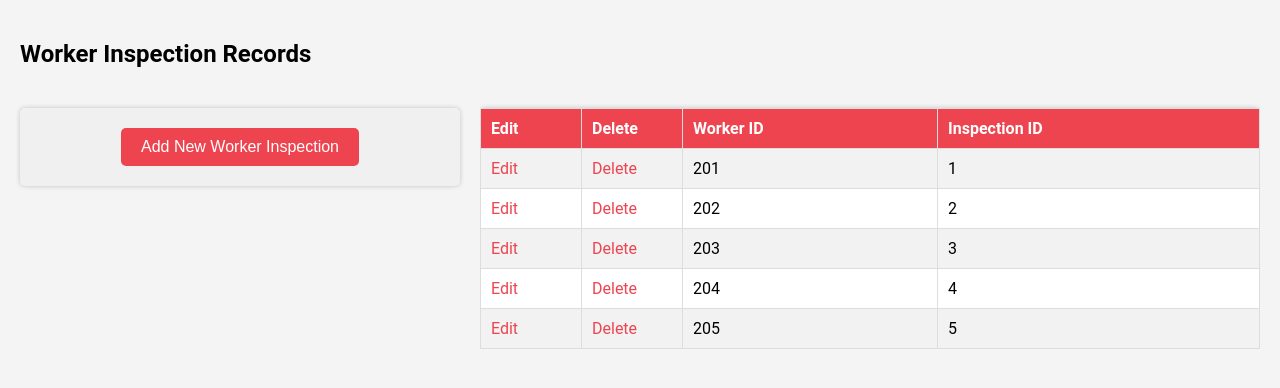
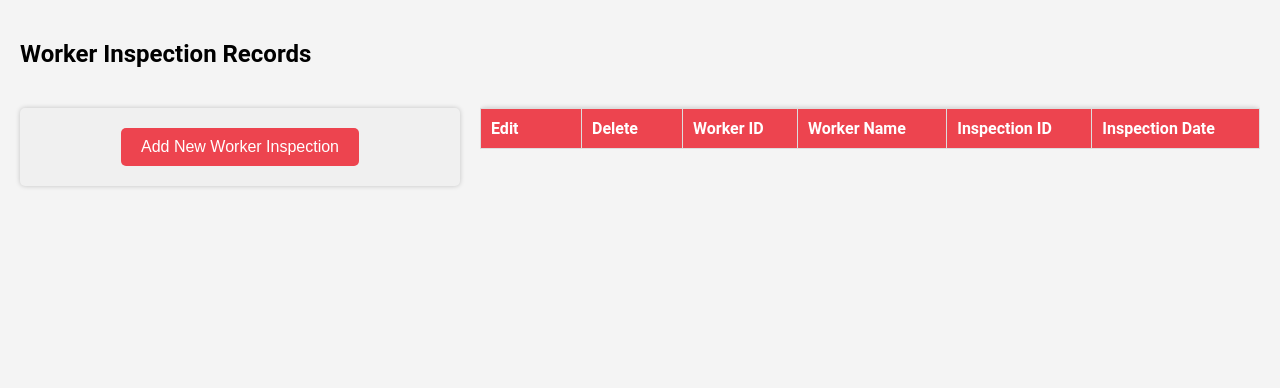
Before and after one commit to PiekoRocks/StreamLine, a Flask app: page /workers_inspections in a window 1280 px wide. Shown: the part 162-550 px from the top of the page. Run offline with Flask 3, Linux system fonts and the light colour scheme; tables that the repository leaves empty hold one stand-in row (values such as "Sample post"); lists and menus that the app fills with data are empty.

Commit message:
Adding CRUD operations for workers inspections. Add form doesn't work yet.

```diff
--- a/app.py
+++ b/app.py
@@ -364,12 +364,14 @@ def delete_worker(worker_id):
 
     return redirect(url_for('list_workers'))
 
+# ================== SHOW MAINTENANCE ==================
 @app.route('/maintenance')
 def show_maintenance():
     cursor.execute("SELECT * FROM Maintenance_Logs")
     maintenance = cursor.fetchall()
     return render_template('maintenance.html', maintenance=maintenance)
 
+# ================== LIST MAINTENANCE ==================
 # List Maintenance Records
 @app.route('/maintenance')
 def list_maintenance():
@@ -381,6 +383,7 @@ def list_maintenance():
     conn.close()
     return render_template('maintenance.html', maint_logs=maint_logs)
 
+# ================== ADD MAINTENANCE ==================
 # Add Maintenance Record
 @app.route('/add_maintenance', methods=['POST'])
 def add_maintenance():
@@ -401,6 +404,7 @@ def add_maintenance():
     conn.close()
     return redirect(url_for('list_maintenance'))
 
+# ================== EDIT MAINTENANCE ==================
 # Edit Maintenance Record
 @app.route('/edit_maintenance/<int:maintenance_id>', methods=['POST'])
 def edit_maintenance(maintenance_id):
@@ -421,6 +425,7 @@ def edit_maintenance(maintenance_id):
     conn.close()
     return redirect(url_for('list_maintenance'))
 
+# ================== DELETE MAINTENANCE ==================
 # Delete Maintenance Record
 @app.route('/delete_maintenance/<int:maintenance_id>', methods=['POST'])
 def delete_maintenance(maintenance_id):
@@ -432,12 +437,114 @@ def delete_maintenance(maintenance_id):
     conn.close()
     return redirect(url_for('list_maintenance'))
 
-
 @app.route('/workers_inspections')
 def show_workers_inspections():
     cursor.execute("SELECT * FROM Workers_Inspections")
     workers_inspections = cursor.fetchall()
     return render_template('workers_inspections.html', workers_inspections=workers_inspections)
+
+@app.route('/workers_inspections')
+def list_worker_inspections():
+    conn = get_db_connection()
+    cursor = conn.cursor(dictionary=True)
+
+    # 1) Fetch many-to-many relationship
+    cursor.execute("""
+        SELECT wi.worker_id, wi.inspection_id,
+               w.name AS worker_name,
+               i.inspection_date
+        FROM Workers_Inspections wi
+        JOIN Workers w ON wi.worker_id = w.worker_id
+        JOIN Inspections i ON wi.inspection_id = i.inspection_id
+    """)
+    worker_inspections = cursor.fetchall()
+
+    # 2) Fetch workers for the dropdown
+    cursor.execute("SELECT worker_id, name FROM Workers")
+    workers = cursor.fetchall()
+
+    # 3) Fetch inspections for the dropdown
+    cursor.execute("SELECT inspection_id, inspection_date FROM Inspections")
+    inspections = cursor.fetchall()
+
+    cursor.close()
+    conn.close()
+
+    return render_template(
+        'workers_inspections.html',
+        worker_inspections=worker_inspections,
+        workers=workers,
+        inspections=inspections
+    )
+
+# 3. ADD: Create a new worker-inspection record
+@app.route('/workers_inspections/add', methods=['POST'])
+def add_worker_inspection():
+    worker_id = request.form['worker_id']
+    inspection_id = request.form['inspection_id']
+
+    conn = get_db_connection()
+    cursor = conn.cursor()
+    cursor.execute(
+        "INSERT INTO Workers_Inspections (worker_id, inspection_id) VALUES (%s, %s)",
+        (worker_id, inspection_id)
+    )
+    conn.commit()
+    cursor.close()
+    conn.close()
+
+    return redirect(url_for('list_worker_inspections'))
+
+# 4. EDIT: Update an existing worker-inspection record
+#    Since Workers_Inspections uses a composite key (worker_id, inspection_id),
+#    we delete the old row and insert a new one with the updated IDs.
+@app.route('/workers_inspections/edit', methods=['POST'])
+def edit_worker_inspection():
+    original_worker_id = request.form['original_worker_id']
+    original_inspection_id = request.form['original_inspection_id']
+
+    new_worker_id = request.form['worker_id']
+    new_inspection_id = request.form['inspection_id']
+
+    conn = get_db_connection()
+    cursor = conn.cursor()
+
+    # Delete the old record
+    cursor.execute(
+        "DELETE FROM Workers_Inspections WHERE worker_id = %s AND inspection_id = %s",
+        (original_worker_id, original_inspection_id)
+    )
+
+    # Insert the new record
+    cursor.execute(
+        "INSERT INTO Workers_Inspections (worker_id, inspection_id) VALUES (%s, %s)",
+        (new_worker_id, new_inspection_id)
+    )
+
+    conn.commit()
+    cursor.close()
+    conn.close()
+
+    return redirect(url_for('list_worker_inspections'))
+
+# 5. DELETE: Remove a worker-inspection record
+@app.route('/workers_inspections/delete', methods=['POST'])
+def delete_worker_inspection():
+    worker_id = request.form['worker_id']
+    inspection_id = request.form['inspection_id']
+
+    conn = get_db_connection()
+    cursor = conn.cursor()
+    cursor.execute(
+        "DELETE FROM Workers_Inspections WHERE worker_id = %s AND inspection_id = %s",
+        (worker_id, inspection_id)
+    )
+    conn.commit()
+    cursor.close()
+    conn.close()
+
+    return redirect(url_for('list_worker_inspections'))
+
 
 @app.route('/hydrants_inspections')
 def show_hydrants_inspections():
--- a/templates/workers_inspections.html
+++ b/templates/workers_inspections.html
@@ -6,75 +6,153 @@
 <h2 class="page-title">Worker Inspection Records</h2>
 <div class="main-content">
     <div class="side-content">
-        <button id="showAddFormButton" class="styled-button">Add New Worker Inspection</button>
-        <div class="form-container" id="addFormContainer" style="display: none;">
+        <!-- Add Form Trigger -->
+        <button id="showAddFormButton" class="styled-button" onclick="showForm('addFormContainer');">
+            Add New Worker Inspection
+        </button>
+
+        <!-- Add Form Container -->
+        <div class="form-container" id="addFormContainer">
             <h2>Add Worker Inspection</h2>
-            <form id="addForm">
-                <label>Worker ID:</label>
-                <input type="text" name="worker_id"><br>
-                <label>Inspection ID:</label>
-                <input type="text" name="inspection_id"><br>
+            <form id="addForm" action="{{ url_for('add_worker_inspection') }}" method="POST">
+                <label>Worker:</label>
+                <select name="worker_id" required>
+                    {% for worker in workers %}
+                    <option value="{{ worker.worker_id }}">
+                        {{ worker.name }} (ID: {{ worker.worker_id }})
+                    </option>
+                    {% endfor %}
+                </select>
+                <br>
+
+                <label>Inspection:</label>
+                <select name="inspection_id" required>
+                    {% for inspection in inspections %}
+                    <option value="{{ inspection.inspection_id }}">
+                        Inspection {{ inspection.inspection_id }} on {{ inspection.inspection_date }}
+                    </option>
+                    {% endfor %}
+                </select>
+                <br>
+
                 <div class="button-container">
                     <input type="submit" value="Save Inspection">
                     <button type="button" class="cancel-button" onclick="hideForm('addFormContainer')">Cancel</button>
                 </div>
             </form>
         </div>
-        <div class="form-container" id="editFormContainer" style="display: none;">
-            <h2>Edit Worker Inspection</h2>
-            <form id="editForm">
-                <label>ID:</label>
-                <input type="text" name="id" readonly><br>
-                <label>Worker ID:</label>
-                <input type="text" name="worker_id"><br>
-                <label>Inspection ID:</label>
-                <input type="text" name="inspection_id"><br>
-                <div class="button-container">
-                    <input type="submit" value="Save Changes">
-                    <button type="button" class="cancel-button" onclick="hideForm('editFormContainer')">Cancel</button>
-                </div>
-            </form>
-        </div>
     </div>
+
+    <!-- Table of Existing Records -->
     <div class="table-container">
         <table border="1" cellpadding="5">
             <tr>
                 <th>Edit</th>
                 <th>Delete</th>
                 <th>Worker ID</th>
+                <th>Worker Name</th>
                 <th>Inspection ID</th>
+                <th>Inspection Date</th>
             </tr>
+            {% for wi in worker_inspections %}
             <tr>
-                <td><a href="#edit">Edit</a></td>
-                <td><a href="#">Delete</a></td>
-                <td>201</td>
-                <td>1</td>
+                <td>
+                    <button onclick="showEditForm('{{ wi.worker_id }}_{{ wi.inspection_id }}')">Edit</button>
+                </td>
+                <td>
+                    <form action="{{ url_for('delete_worker_inspection') }}" method="POST" style="display:inline;">
+                        <input type="hidden" name="worker_id" value="{{ wi.worker_id }}">
+                        <input type="hidden" name="inspection_id" value="{{ wi.inspection_id }}">
+                        <button type="submit" onclick="return confirm('Are you sure you want to delete this record?');">
+                            Delete
+                        </button>
+                    </form>
+                </td>
+                <td>{{ wi.worker_id }}</td>
+                <td>{{ wi.worker_name }}</td>
+                <td>{{ wi.inspection_id }}</td>
+                <td>{{ wi.inspection_date }}</td>
             </tr>
-            <tr>
-                <td><a href="#edit">Edit</a></td>
-                <td><a href="#">Delete</a></td>
-                <td>202</td>
-                <td>2</td>
+            <!-- Inline Edit Form (Hidden Initially) -->
+            <tr id="editFormContainer_{{ wi.worker_id }}_{{ wi.inspection_id }}" style="display: none;">
+                <td colspan="6">
+                    <div class="form-container">
+                        <h2>Edit Worker Inspection</h2>
+                        <form action="{{ url_for('edit_worker_inspection', worker_id=wi.worker_id, inspection_id=wi.inspection_id) }}" method="POST">
+                            <!-- Original Composite Key -->
+                            <input type="hidden" name="original_worker_id" value="{{ wi.worker_id }}">
+                            <input type="hidden" name="original_inspection_id" value="{{ wi.inspection_id }}">
+
+                            <label>Worker:</label>
+                            <select name="worker_id" required>
+                                {% for worker in workers %}
+                                <option value="{{ worker.worker_id }}" {% if worker.worker_id == wi.worker_id %}selected{% endif %}>
+                                    {{ worker.name }} (ID: {{ worker.worker_id }})
+                                </option>
+                                {% endfor %}
+                            </select>
+                            <br>
+
+                            <label>Inspection:</label>
+                            <select name="inspection_id" required>
+                                {% for inspection in inspections %}
+                                <option value="{{ inspection.inspection_id }}" {% if inspection.inspection_id == wi.inspection_id %}selected{% endif %}>
+                                    Inspection {{ inspection.inspection_id }} on {{ inspection.inspection_date }}
+                                </option>
+                                {% endfor %}
+                            </select>
+                            <br>
+
+                            <div class="button-container">
+                                <input type="submit" value="Save Changes">
+                                <button type="button" class="cancel-button" onclick="hideForm('editFormContainer_{{ wi.worker_id }}_{{ wi.inspection_id }}')">Cancel</button>
+                            </div>
+                        </form>
+                    </div>
+                </td>
             </tr>
-            <tr>
-                <td><a href="#edit">Edit</a></td>
-                <td><a href="#">Delete</a></td>
-                <td>203</td>
-                <td>3</td>
-            </tr>
-            <tr>
-                <td><a href="#edit">Edit</a></td>
-                <td><a href="#">Delete</a></td>
-                <td>204</td>
-                <td>4</td>
-            </tr>
-            <tr>
-                <td><a href="#edit">Edit</a></td>
-                <td><a href="#">Delete</a></td>
-                <td>205</td>
-                <td>5</td>
-            </tr>
+            {% endfor %}
         </table>
     </div>
 </div>
+
+<!-- CSS (if not included in base.html) -->
+<style>
+    .form-container {
+        display: none;
+        background: white;
+        padding: 15px;
+        border-radius: 5px;
+        box-shadow: 0px 0px 10px rgba(0, 0, 0, 0.1);
+        max-width: 400px;
+        margin-top: 10px;
+        text-align: left;
+    }
+    .form-container.show {
+        display: block !important;
+    }
+</style>
+
+<!-- JavaScript Functions -->
+<script>
+  function showForm(id) {
+    var el = document.getElementById(id);
+    if (el) {
+      el.classList.add("show");
+    } else {
+      console.error("Element with id '" + id + "' not found.");
+    }
+  }
+  function hideForm(id) {
+    var el = document.getElementById(id);
+    if (el) {
+      el.classList.remove("show");
+    } else {
+      console.error("Element with id '" + id + "' not found.");
+    }
+  }
+  function showEditForm(identifier) {
+    document.getElementById("editFormContainer_" + identifier).style.display = "table-row";
+  }
+</script>
 {% endblock %}
```
Also changed, not shown: 1 other file.
